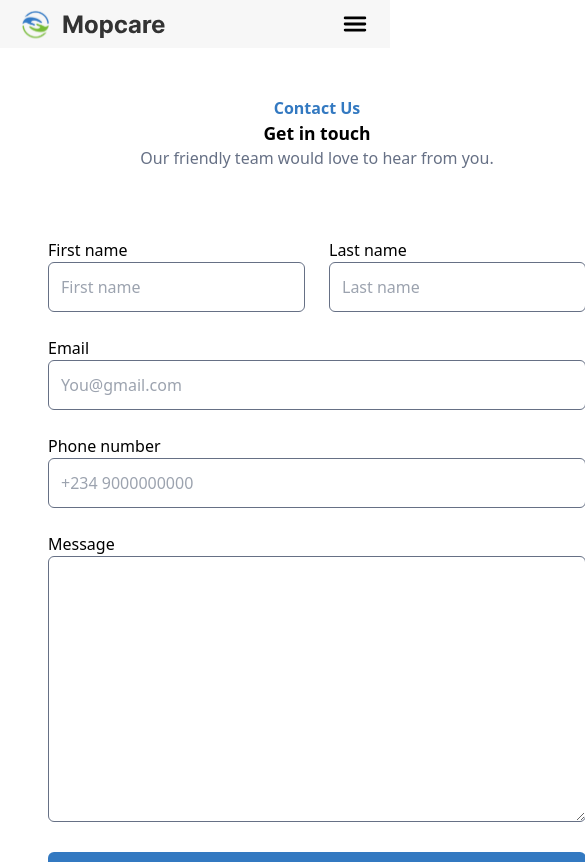
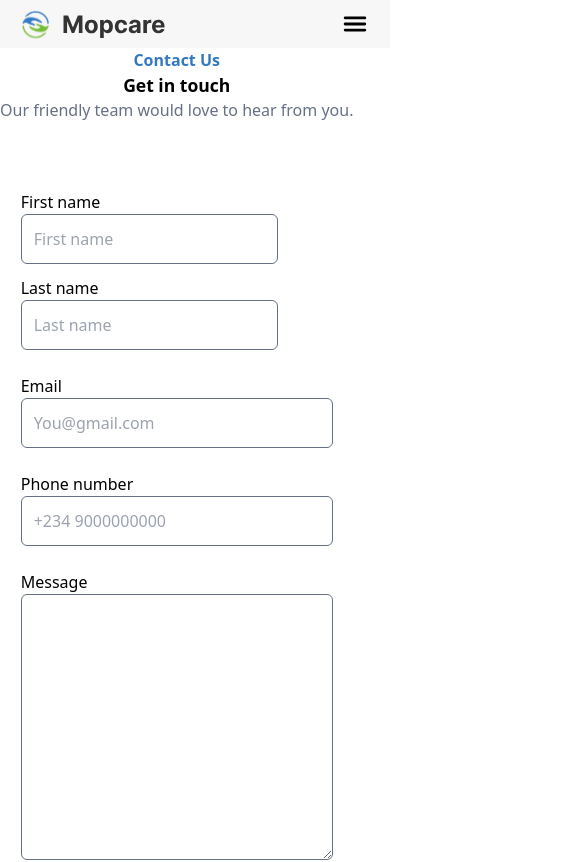
Before and after one commit to xamorite/Mopcaree, a React (Vite) app: page /contact in a window 390 px wide. Shown: the top 862 px of the page, 585 px wide, since content can reach past the window. Built offline with nearby package versions, Linux system fonts and the light colour scheme.

Commit message:
about mobile

```diff
--- a/src/components/About/About.jsx
+++ b/src/components/About/About.jsx
@@ -4,7 +4,7 @@ import Gb from './Gb.png';
 function About() {
   return (
     <div >
-      <div className="text-center my-[10vh]">
+      <div className="text-center my-[10vh] w-[90vw]">
         <header className="text-[#3379C1] font-semi text-[4vw]  md:text-[1.5vw] ">About us</header><br />
         <h1 className="  font-bold text-[7vw] md:text-[3vw]">About Mopcare</h1>
         <p className="text-[#667085] text-[6vw] md:text-[1.5vw]">Learn more about what we are doing and the vision behind the organization.</p>
--- a/src/components/contact/Contact.jsx
+++ b/src/components/contact/Contact.jsx
@@ -3,19 +3,23 @@ import Gmail from './email.png'
 
 function Contact() {
   return (
-    <div className="mx-auto md:w-[80vw] p-12 ">
+    <div className="mx-auto md:w-[80vw] ">
       <div className="flex justify-between mx-auto gap-10">
         <div className='text-center'>
        <h3 className="text-[#3379C1] font-bold md:text-[1.3vw]">Contact Us</h3>
        <h1 className="font-bold md:text-[3vw] text-[4.5vw]">Get in touch </h1>
        <p className="text-[#667085] md:text-[1.5vw]">Our friendly team would love to hear from you.</p>
-       <div className="form my-[8vh] flex flex-col text-start justify-between gap-6 ">
-         <div className="flex justify-between gap-6 ">
-                <div>
+
+
+
+
+       <div className="form my-[8vh] flex flex-col text-start justify-between gap-6 w-[80vw] mx-auto">
+         <div className="grid grid-cols-6 justify-between md:gap-6 gap-3 ">
+                <div className=' col-span-6'>
                     <p>First name</p>
                     <input type="text" placeholder="First name " className="p-3 border-[#667085] border-[1px] rounded-md" />
                 </div>
-                <div>
+                <div className='col-span-7'>
                     <p>Last name</p>
                     <input type="text" placeholder="Last name " className="p-3 border-[#667085] border-[1px] rounded-md" />
                 </div>
@@ -37,8 +41,11 @@ function Contact() {
                     send message
                 </button>
        </div>
+
+
+
        </div>
-       <div>
+       <div className='hidden'>
              <img src={Granny} />
        </div>
       </div>
```
